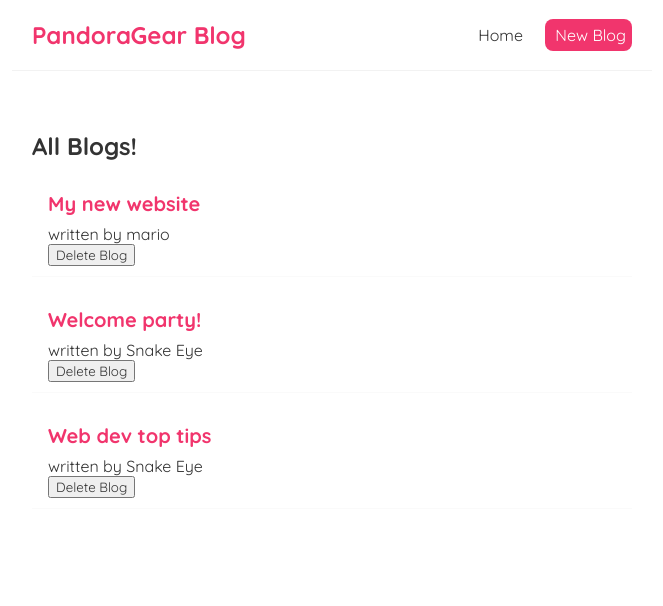
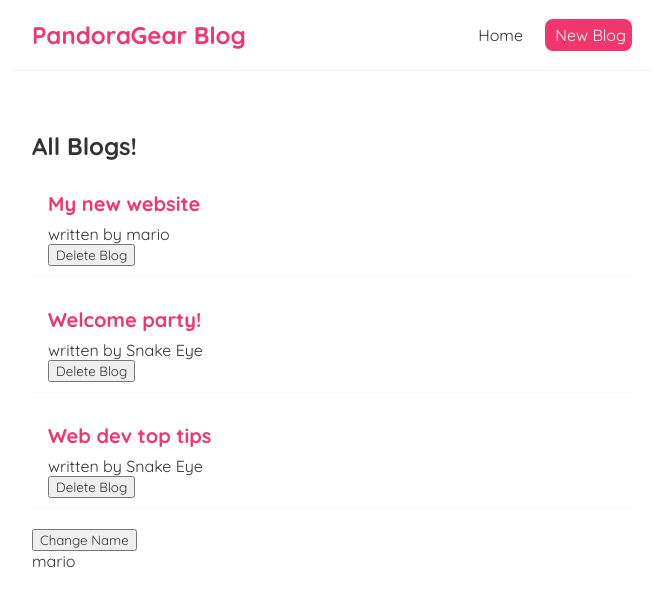
Before and after one commit to andydangit/Ninja-Modern-React, a React (Create React App) app: page / in a window 1280 px wide. Shown: the top 606 px of the page, without its empty margins (308-971 px from the left). Built offline with nearby package versions, Linux system fonts and the light colour scheme.

Commit message:
Add useEffect dependencies so it show when thing chnage

```diff
--- a/src/Component/pages/Home.js
+++ b/src/Component/pages/Home.js
@@ -10,6 +10,8 @@
     { title: 'Web dev top tips', body: 'lorem ipsum...', author: 'Snake Eye', id: 3}
 ]);
 
+const [name, setName] = useState("mario");
+
 const handleDelete = (id) => {
     const newBlogs = blogs.filter(blog => blog.id !== id);
     setBlogs(newBlogs);
@@ -18,13 +20,14 @@
 
 useEffect(() => {
     console.log("use effect ran");
-    console.log(blogs);
-});
+    console.log(name);
+}, [name]);
 
     return (
         <div className="home">
             <BlogList blogs={blogs} title="All Blogs!" handleDelete = {handleDelete}  />
-
+            <button onClick={() => setName('Luigi')} > Change Name </button>
+            <p> { name }</p>
             {/* This bottom create a filter for the blog  */}
             {/* <BlogList blogs={blogs.filter((blog) => blog.author === 'Snake Eye' )} title="Snake Eyes Blogs" />  */}
         </div>
```
